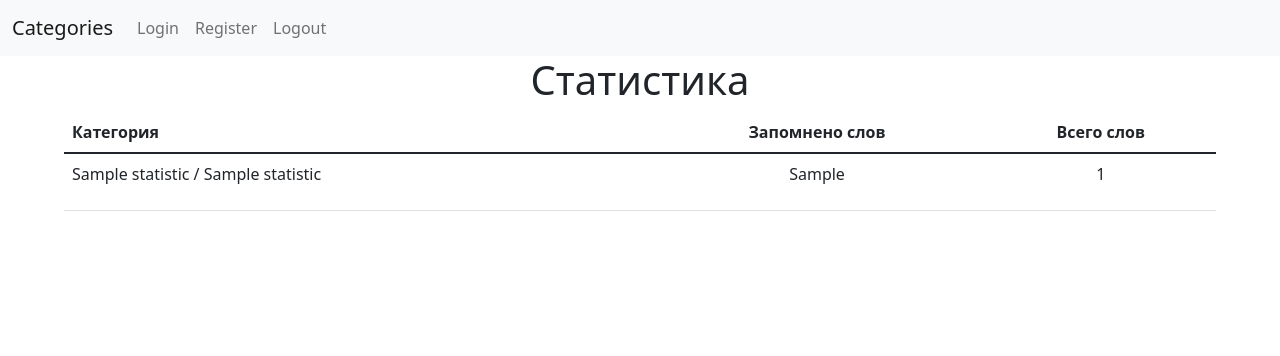
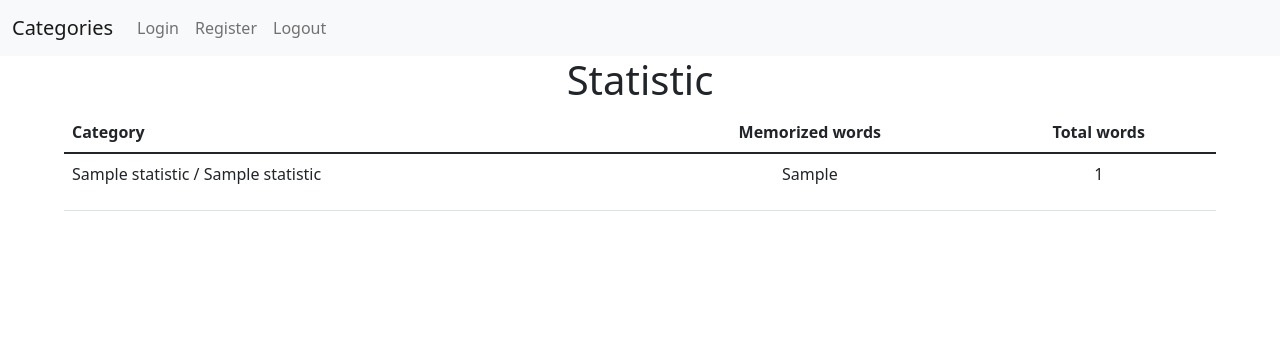
Before and after one commit to itmo-wad/LanguageCardGame, a Flask app: template templates/statistic.html in a window 1280 px wide. Shown: the top 356 px of the page. Run offline with Flask 2, Linux system fonts and the light colour scheme; the template is opened without the code that fills it: most values are stand-ins (such as "Sample title", 1, 10 or a date in 2020); some libraries are stand-ins or nearby versions.

Commit message:
Changed RU titles in templates to EN

```diff
--- a/templates/category.html
+++ b/templates/category.html
@@ -2,7 +2,7 @@
 
 {% block content %}
 
-<h1 class="text-center">Категории</h1>
+<h1 class="text-center">Category</h1>
 <div class="d-flex flex-wrap">
   {% for category in categories %}
 
--- a/templates/statistic.html
+++ b/templates/statistic.html
@@ -1,13 +1,13 @@
 {% extends "base.html" %}
 {% block content %}
-    <h1 class="text-center">Статистика</h1>
+    <h1 class="text-center">Statistic</h1>
     <div class="d-flex justify-content-center">
 
         <table class="table" style="width: 90%">
             <tr>
-                <th scope="col">Категория</th>
-                <th scope="col" class="text-center">Запомнено слов</th>
-                <th scope="col" class="text-center ">Всего слов</th>
+                <th scope="col">Category</th>
+                <th scope="col" class="text-center">Memorized words</th>
+                <th scope="col" class="text-center ">Total words</th>
             </tr>
             <tbody>
             {% for statistic_ in statistic %}
```
